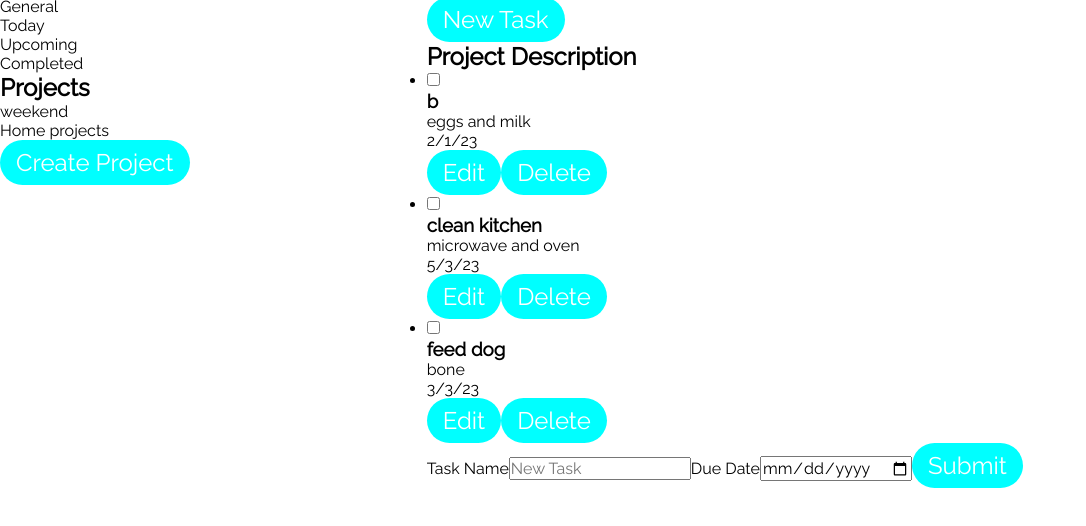
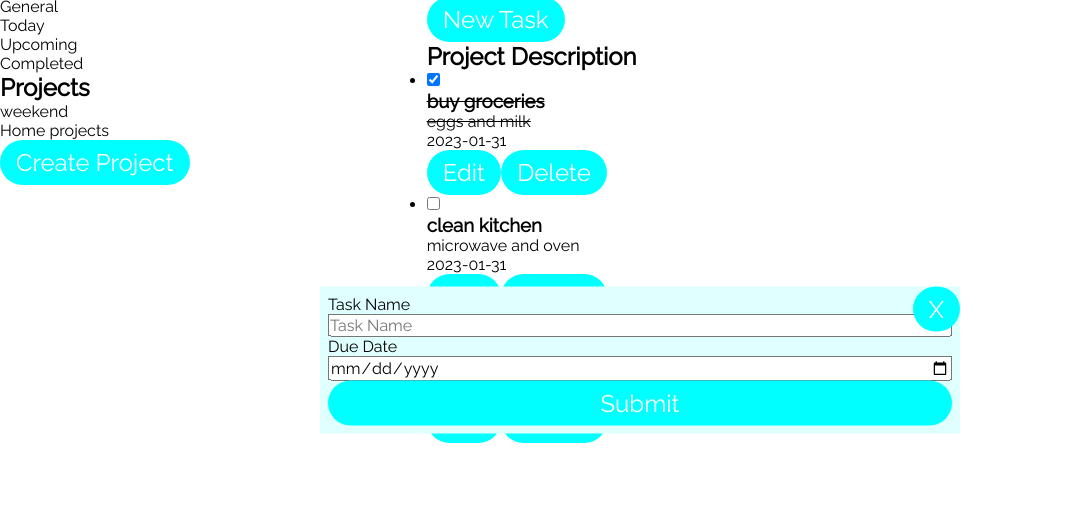
Before and after one commit to snaeem3/To-do-list, a website built with webpack: page dist/index.html in a window 1280 px wide. Both pictures are taken after a click on the button "New Task". Shown: the part 40-566 px from the top of the page, without its empty margins (0-1086 px from the left). Built offline with nearby package versions, Linux system fonts and the light colour scheme.

Commit message:
Add functionality to new task submit button

```diff
--- a/src/displayController.js
+++ b/src/displayController.js
@@ -1,4 +1,5 @@
 import * as projectController from './projectController.js';
+import * as toDoItemModule from './todoListItem.js';
 
 const projectList = document.querySelector('#project-list');
 const contentHeader = document.querySelector('#content-header');
@@ -6,6 +7,12 @@ const contentDescription = document.querySelector('#content-description');
 const contentBody = document.querySelector('#content-body');
 const newProjectBtn = document.querySelector('#newProjectBtn');
 const newTaskBtn = document.querySelector('#newTaskBtn');
+
+let currentProject = null;
+
+function setCurrentProject(projectName) {
+  currentProject = projectController.getProject(projectName);
+}
 
 function loadSideBar() {
   loadProjects(projectController.getProjectNames());
@@ -22,7 +29,7 @@ function loadSideBar() {
 
 function loadMainContent(projectName = 'General') {
   clearContent(contentBody);
-  const currentProject = projectController.getProject(projectName);
+  setCurrentProject(projectName);
   contentHeader.textContent = projectName;
   contentDescription.textContent = currentProject.getProjectDescription();
 
@@ -92,40 +99,90 @@ function loadMainContent(projectName = 'General') {
         'name',
         `checkBox-${inputProject.getToDoIndex(inputTask.getTitle())}`
       );
+      newCheckBox.checked = inputTask.isComplete();
       return newCheckBox;
     }
   }
 }
 
 function loadTaskPopup() {
+  newTaskBtn.setAttribute('disabled', true);
+
   const taskPopup = document.createElement('div');
   const taskForm = document.createElement('form');
   taskForm.setAttribute('id', 'task-form');
 
+  // Task name input
   const nameInput = document.createElement('input');
-  setInputValues(nameInput, 'text', 'task', 'task-name', 'New Task');
+  setInputValues(nameInput, 'text', 'task', 'task-name', 'Task Name', true);
   const nameLabel = createLabel('Task Name', nameInput);
 
+  // Task description input - TO ADD
+
+  // Date Input
   const dateInput = document.createElement('input');
   setInputValues(dateInput, 'date', 'due-date', 'due-date');
   const dateLabel = createLabel('Due Date', 'due-date');
+
+  // Priority Input - TO ADD
 
   const submitTaskBtn = document.createElement('button');
   submitTaskBtn.setAttribute('type', 'submit');
   submitTaskBtn.setAttribute('value', 'Submit');
   submitTaskBtn.textContent = 'Submit';
 
-  taskForm.append(nameLabel, nameInput, dateLabel, dateInput, submitTaskBtn);
+  taskForm.onsubmit = (event) => {
+    event.preventDefault();
+    // create to-do item
+    const newToDoItem = toDoItemModule.toDoItem(
+      nameInput.value,
+      'placeholder description',
+      dateInput.value,
+      'placeholder priority',
+      false
+    );
+    // add the task to the current project
+    currentProject.addToDoItem(newToDoItem);
+    console.log(currentProject.getProjectTitle);
+    loadMainContent(currentProject.getProjectTitle());
+    closeTaskPopup(taskPopup);
+  };
+
+  const closeTaskFormBtn = document.createElement('button');
+  closeTaskFormBtn.setAttribute('type', 'button');
+  closeTaskFormBtn.setAttribute('value', 'X');
+  closeTaskFormBtn.textContent = 'X';
+  closeTaskFormBtn.classList.add('top-right');
+  closeTaskFormBtn.addEventListener('click', () => {
+    closeTaskPopup(taskPopup);
+  });
+
+  taskForm.append(
+    nameLabel,
+    nameInput,
+    dateLabel,
+    dateInput,
+    submitTaskBtn,
+    closeTaskFormBtn
+  );
 
   taskPopup.append(taskForm);
 
   contentBody.append(taskPopup);
 
-  function setInputValues(input, type, name, id, placeholder) {
+  function setInputValues(
+    input,
+    type,
+    name,
+    id,
+    placeholder,
+    required = false
+  ) {
     input.setAttribute('type', type);
     input.setAttribute('name', name);
     input.setAttribute('id', id);
     input.setAttribute('placeholder', placeholder);
+    input.required = required;
   }
 
   function createLabel(text, inputName) {
@@ -134,6 +191,11 @@ function loadTaskPopup() {
     label.htmlFor = inputName;
     return label;
   }
+}
+
+function closeTaskPopup(popup) {
+  popup.remove();
+  newTaskBtn.disabled = false;
 }
 
 function clearContent(div) {
--- a/src/index.js
+++ b/src/index.js
@@ -12,9 +12,9 @@ import * as displayController from './displayController';
 // );
 
 const toDoItem1 = toDoItemModule.toDoItem(
-  'b',
+  'buy groceries',
   'eggs and milk',
-  '2/1/23',
+  '2023-01-31',
   'high',
   true
 );
@@ -22,7 +22,7 @@ const toDoItem1 = toDoItemModule.toDoItem(
 const toDoItem2 = toDoItemModule.toDoItem(
   'clean kitchen',
   'microwave and oven',
-  '5/3/23',
+  '2023-01-31',
   'normal',
   false
 );
@@ -30,7 +30,7 @@ const toDoItem2 = toDoItemModule.toDoItem(
 const toDoItem3 = toDoItemModule.toDoItem(
   'feed dog',
   'bone',
-  '3/3/23',
+  '2024-01-31',
   'high',
   false
 );
--- a/src/styles.css
+++ b/src/styles.css
@@ -56,3 +56,21 @@ input:checked ~ .task-name,
 input:checked ~ .task-description {
   text-decoration: line-through;
 }
+
+#task-form {
+  position: absolute;
+  top: 50%;
+  left: 50%;
+  padding: var(--section-padding);
+  transform: translate(-50%, -50%);
+  width: 50%;
+  background: lightcyan;
+  display: flex;
+  flex-direction: column;
+}
+
+.top-right {
+  position: absolute;
+  right: 0;
+  top: 0;
+}
--- a/src/todoListItem.js
+++ b/src/todoListItem.js
@@ -23,7 +23,7 @@ export const toDoItem = (
   const getDescription = () => description;
   const getDueDate = () => dueDate;
   const getPriority = () => priority;
-  const getComplete = () => complete;
+  const isComplete = () => complete;
 
   const setTitle = (value) => (title = value);
   const setDescription = (value) => (description = value);
@@ -37,7 +37,7 @@ export const toDoItem = (
     getDescription,
     getDueDate,
     getPriority,
-    getComplete,
+    isComplete,
     setTitle,
     setDescription,
     setDueDate,
```
Also changed, not shown: dist/main.js.
